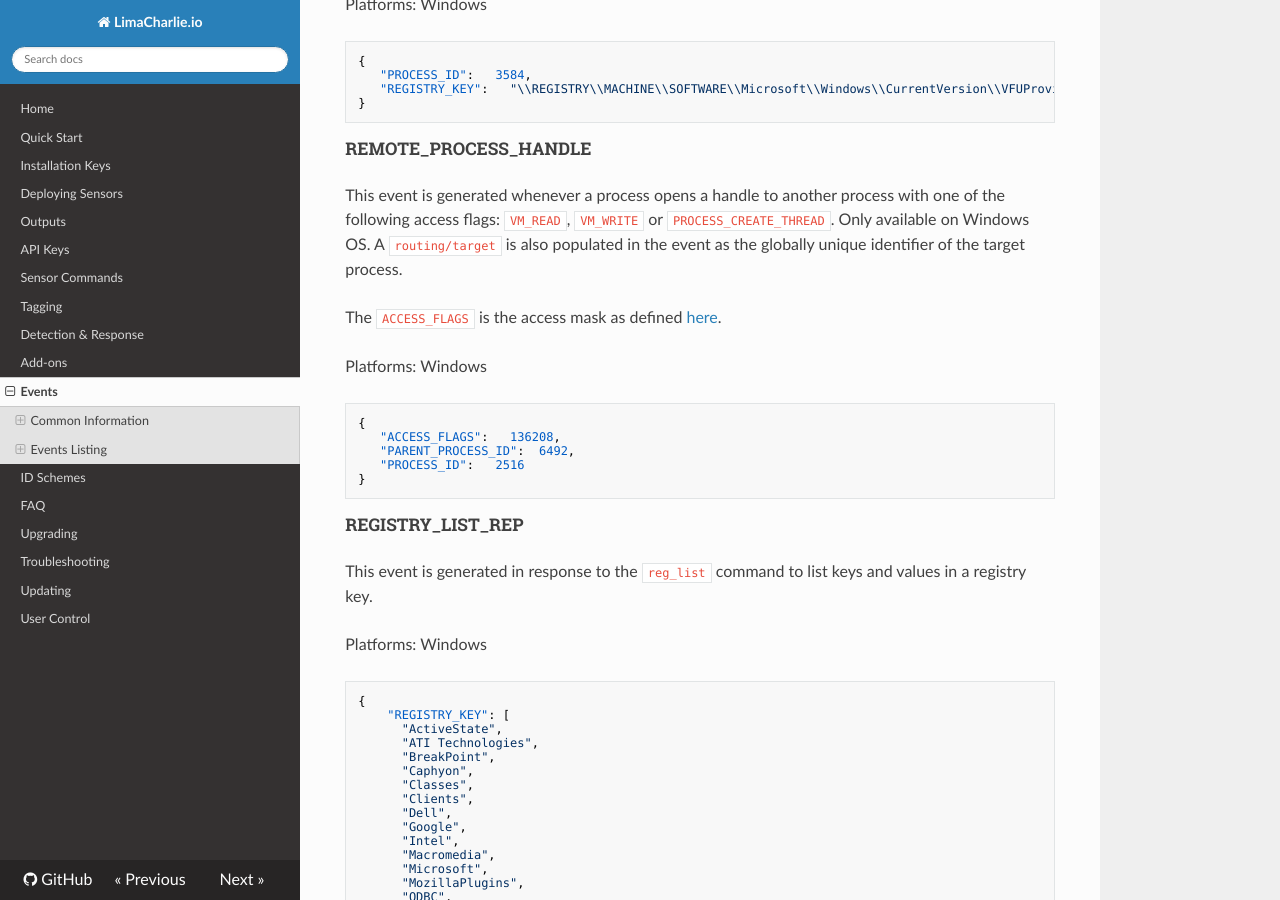
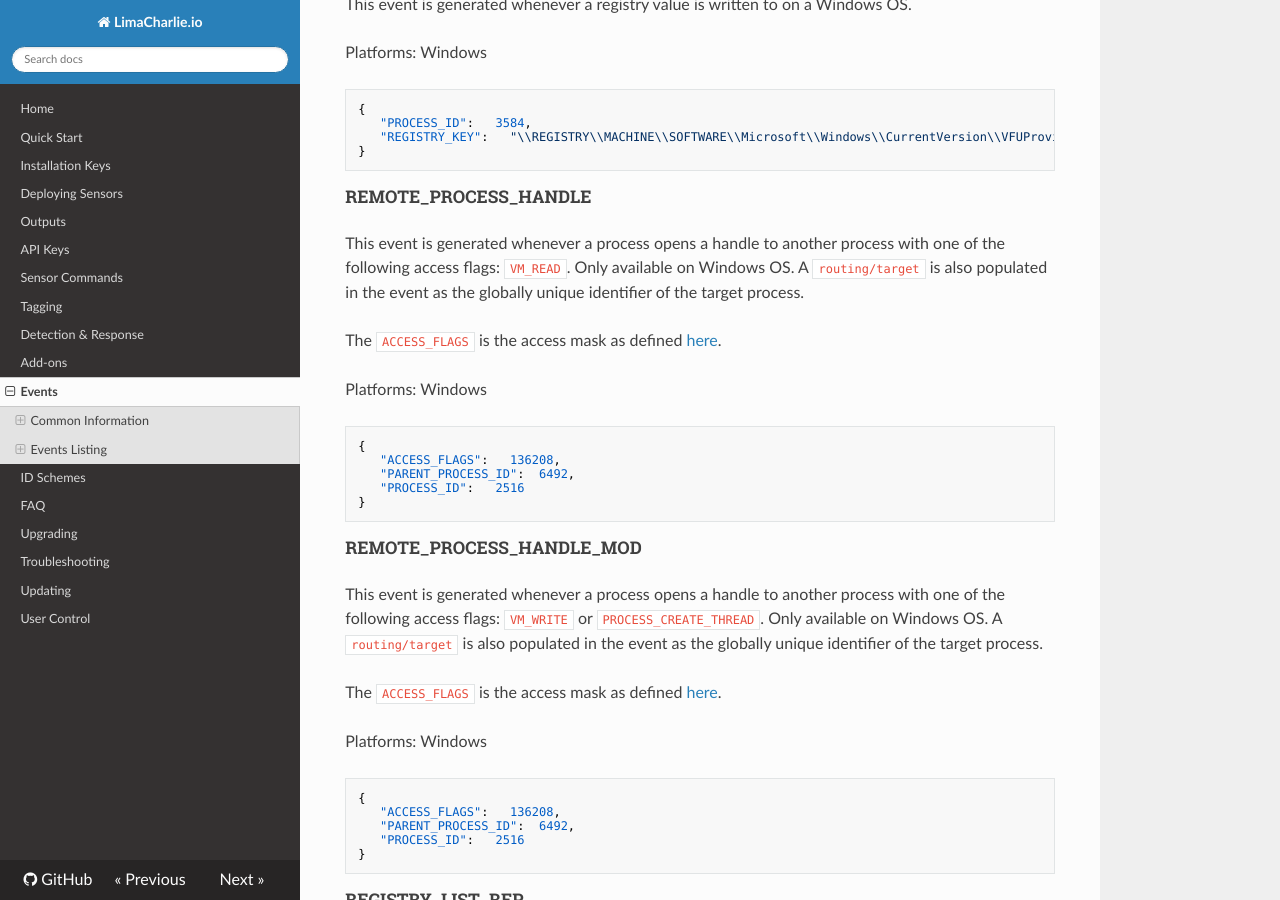
Before and after one commit to refractionPOINT/lce_doc, an MkDocs documentation site: the page built from docs/events.md, in a window 1280 px wide and 900 px high, scrolled down 16980 px. Built offline with MkDocs 1.6.1, drawn with Linux system fonts in a browser that asks for light colours; nearby versions of some CDN libraries; old or Windows-style settings are respelled for this version of MkDocs; some of the changed text lies outside the part shown.

Commit message:
Adding missing doc for netstat and new remote process handle mod event.

````diff
--- a/docs/events.md
+++ b/docs/events.md
@@ -784,7 +784,25 @@ Platforms: Windows
 
 ### REMOTE_PROCESS_HANDLE
 This event is generated whenever a process opens a handle to another process with one
-of the following access flags: `VM_READ`, `VM_WRITE` or `PROCESS_CREATE_THREAD`. Only
+of the following access flags: `VM_READ`. Only
+available on Windows OS. A `routing/target` is also populated in the event as the globally
+unique identifier of the target process.
+
+The `ACCESS_FLAGS` is the access mask as defined [here](https://docs.microsoft.com/en-us/windows/desktop/procthread/process-security-and-access-rights).
+
+Platforms: Windows
+
+```json
+{
+   "ACCESS_FLAGS":   136208,
+   "PARENT_PROCESS_ID":  6492,
+   "PROCESS_ID":   2516
+}
+```
+
+### REMOTE_PROCESS_HANDLE_MOD
+This event is generated whenever a process opens a handle to another process with one
+of the following access flags: `VM_WRITE` or `PROCESS_CREATE_THREAD`. Only
 available on Windows OS. A `routing/target` is also populated in the event as the globally
 unique identifier of the target process.
 
@@ -907,3 +925,8 @@ Platforms: Windows, MacOS
   "PROCESS_ID": 4340
 }
 ```
+
+### NETSTAT_REP
+This event is generated in response to the `netstat` command to list active network sockets.
+
+Platforms: Windows, MacOS, Linux
````
